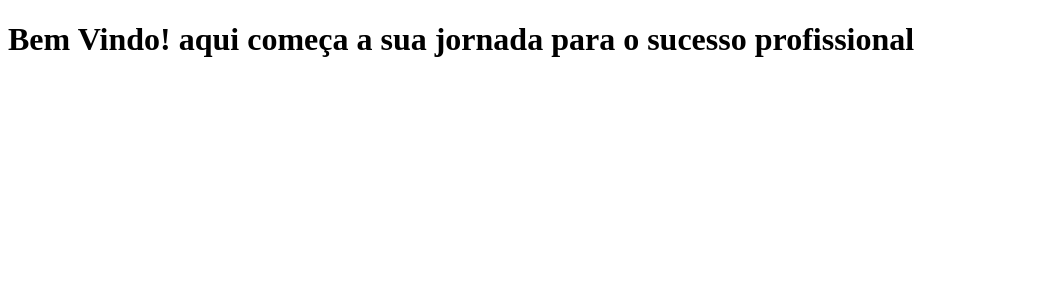
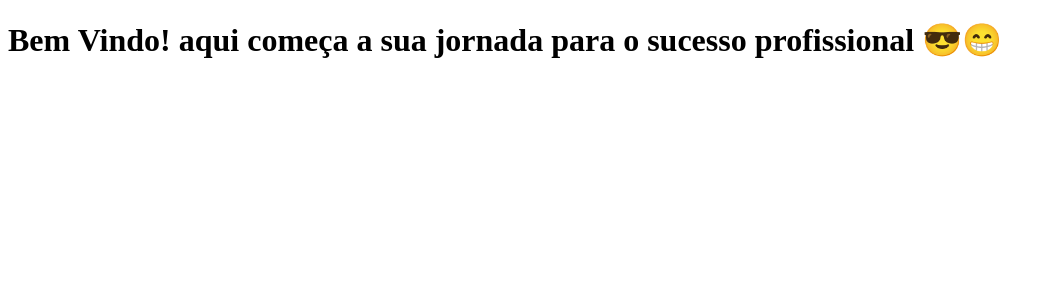
Before and after one commit to the-petriuh/clone-tabnews, a Next.js app: page / in a window 1280 px wide. Shown: the top 300 px of the page, without its empty margins (0-1054 px from the left). Built offline with nearby package versions, Linux system fonts and the light colour scheme.

Commit message:
atualiza a mensagem

```diff
--- a/pages/index.js
+++ b/pages/index.js
@@ -1,5 +1,5 @@
 function Home() {
-    return <h1>Bem Vindo! aqui começa a sua jornada para o sucesso profissional</h1>
+    return <h1>Bem Vindo! aqui começa a sua jornada para o sucesso profissional 😎😁</h1>
 }
 
 export default Home;
```
